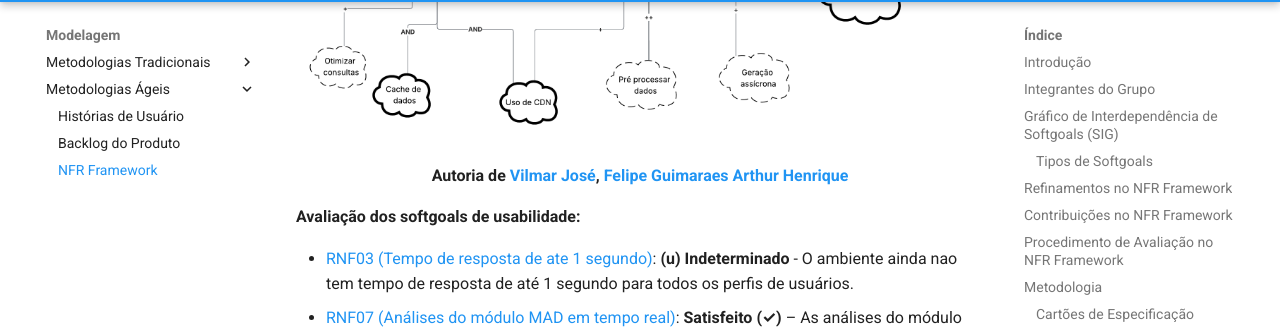
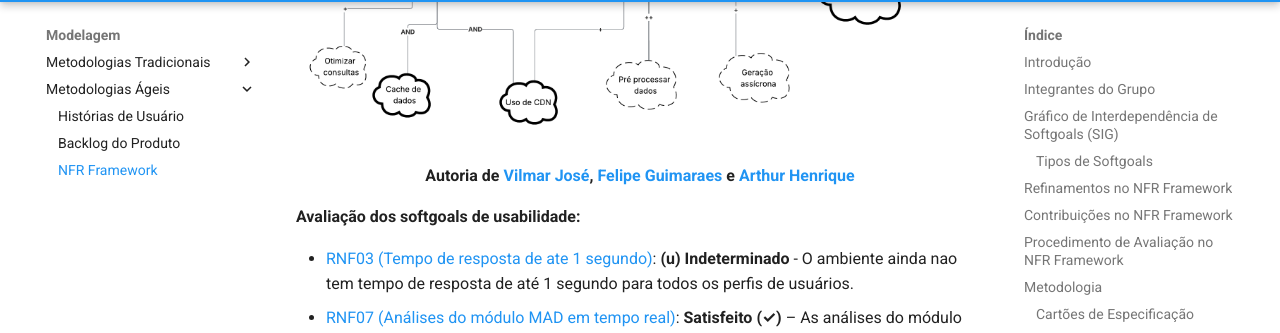
Before and after one commit to Requisitos-de-Software/2025.2-Grupo03, an MkDocs documentation site: the page built from docs/Modelagem/nfr_framework.md, in a window 1280 px wide and 900 px high, scrolled down 19873 px. Shown: the part 94-427 px from the top of the window. Built offline with MkDocs 1.6.1 and Material for MkDocs 9.7.7, drawn with Linux system fonts in a browser that asks for light colours; comment, search, counter and statistics services are not loaded.

```diff
--- a/docs/Modelagem/nfr_framework.md
+++ b/docs/Modelagem/nfr_framework.md
@@ -479,7 +479,7 @@ A **Figura 8** apresenta o **Gráfico de Interdependência de Softgoals (SIG)**
     <strong>
         Autoria de
         <a href="https://github.com/VilmarFagundes">Vilmar José</a>,
-        <a href="https://github.com/felipegf1">Felipe Guimaraes</a>
+        <a href="https://github.com/felipegf1">Felipe Guimaraes</a> e
         <a href="https://github.com/arthurhvieira1">Arthur Henrique</a>
     </strong>
 </div>
```
